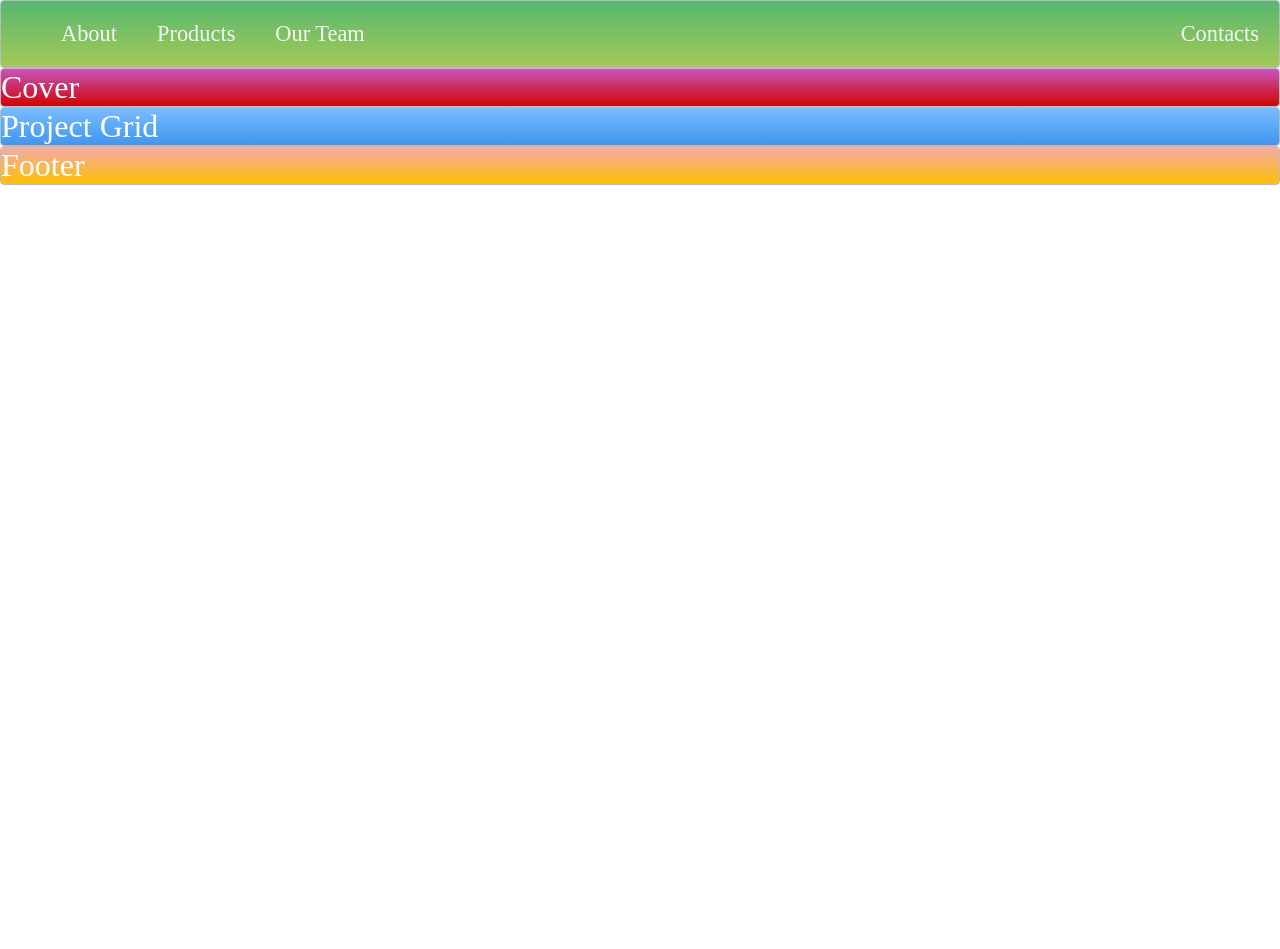
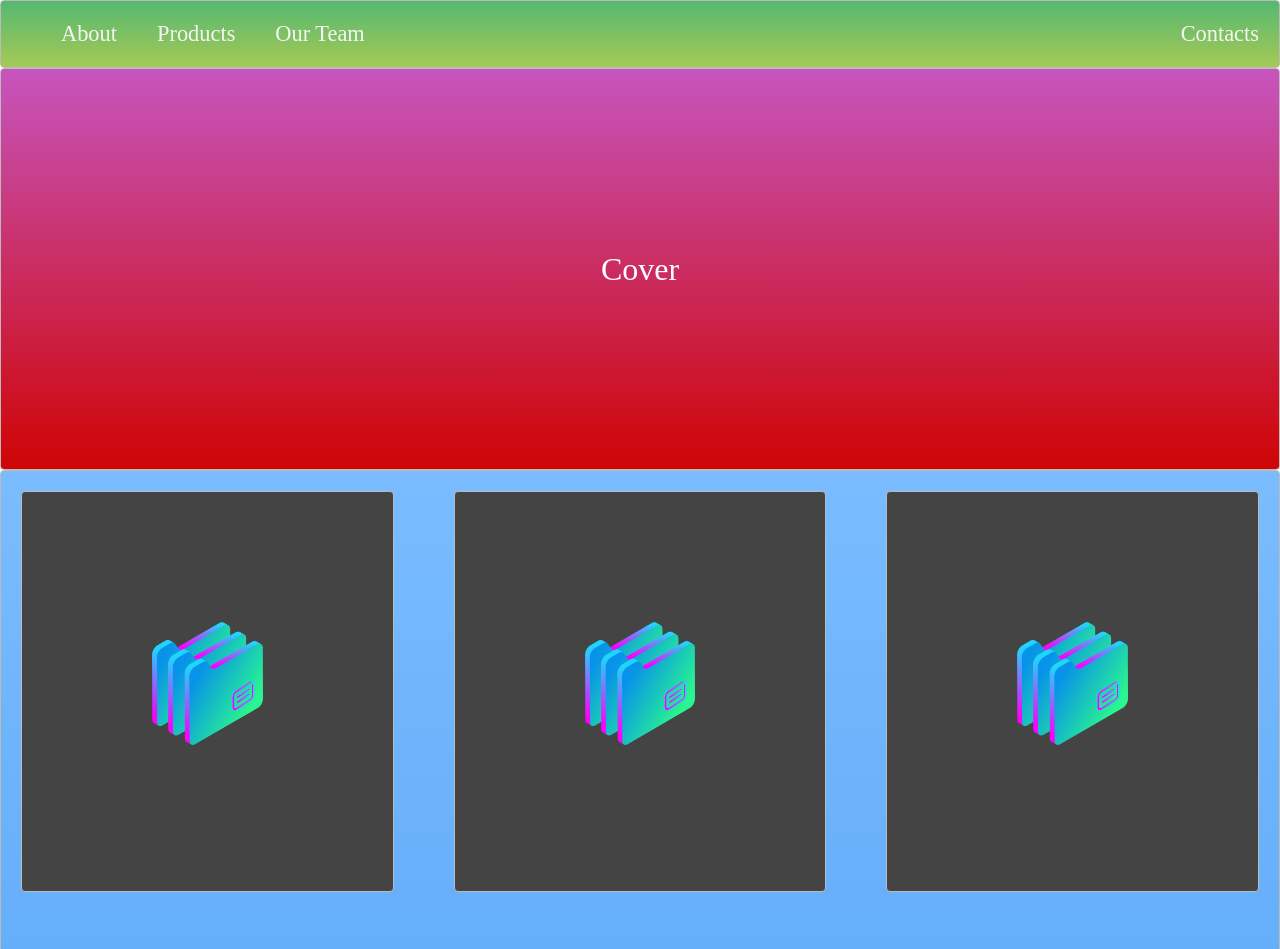
Before and after one commit to vjvasiljev/CSS-website-layout, a plain HTML site: page index.html in a window 1280 px wide. Shown: the top 949 px of the page. Before the commit the page ends 800 px from the top, so only its background shows below. Drawn offline with Linux system fonts and the light colour scheme.

Commit message:
add a basic website layout

```diff
--- a/index.html
+++ b/index.html
@@ -13,16 +13,37 @@
 <body>
   <nav class="zone green">
     <ul class="main-nav">
-        <li><a href="">About</a></li>
-        <li><a href="">Products</a></li>
-        <li><a href="">Our Team</a></li>
-        <li class="push"><a href="">Contacts</a></li>
+      <li>
+        <a href="">About</a>
+      </li>
+
+      <li>
+        <a href="">Products</a>
+      </li>
+
+      <li>
+        <a href="">Our Team</a>
+      </li>
+
+      <li class="push">
+        <a href="">Contacts</a>
+      </li>
     </ul>
   </nav>
 
   <div class="container zone red">Cover</div>
 
-    <div class="zone blue">Project Grid</div>
+  <div class="zone blue grid-wrapper">
+    <div class="box zone"><img src="./img/files_2.png"></div>
+    <div class="box zone"><img src="./img/files_2.png"></div>
+    <div class="box zone"><img src="./img/files_2.png"></div>
+    <div class="box zone"><img src="./img/files_2.png"></div>
+    <div class="box zone"><img src="./img/files_2.png"></div>
+    <div class="box zone"><img src="./img/files_2.png"></div>
+    <div class="box zone"><img src="./img/files_2.png"></div>
+    <div class="box zone"><img src="./img/files_2.png"></div>
+    <div class="box zone"><img src="./img/files_2.png"></div>
+  </div>
 
   <div class="zone yellow">Footer</div>
 </body>
--- a/style.css
+++ b/style.css
@@ -65,6 +65,36 @@ a {
 
 .push {
   margin-left: auto;
+}
+
+/* COVER */
+.container {
+  display: flex;
+  align-items: center;
+  justify-content: center;
+  height: 50vh;
+}
+
+/* GRID */
+
+.grid-wrapper {
+  display: grid;
+  grid-gap: 20px;
+  grid-template-columns: repeat(auto-fill, minmax(350px, 1fr));
+}
+
+.box > img {
+  width: 100%;
+}
+
+.box {
+  background-color: #444;
+  padding: 130px;
+  margin: 20px;
+}
+
+.yellow {
+  text-align: center;
 }
 
 /*https://paulund.co.uk/how-to-create-shiny-css-buttons*/
```
Lines whose indentation alone changed are shown as unchanged.
